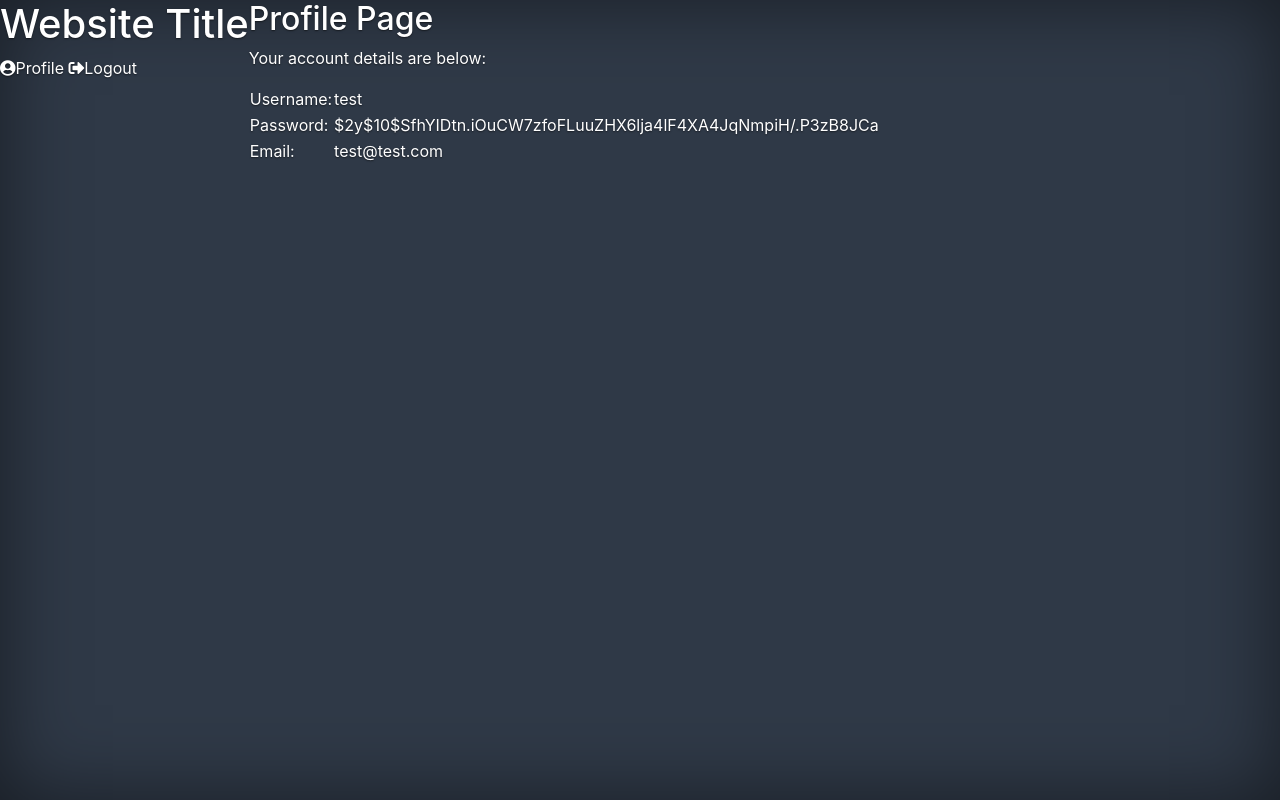
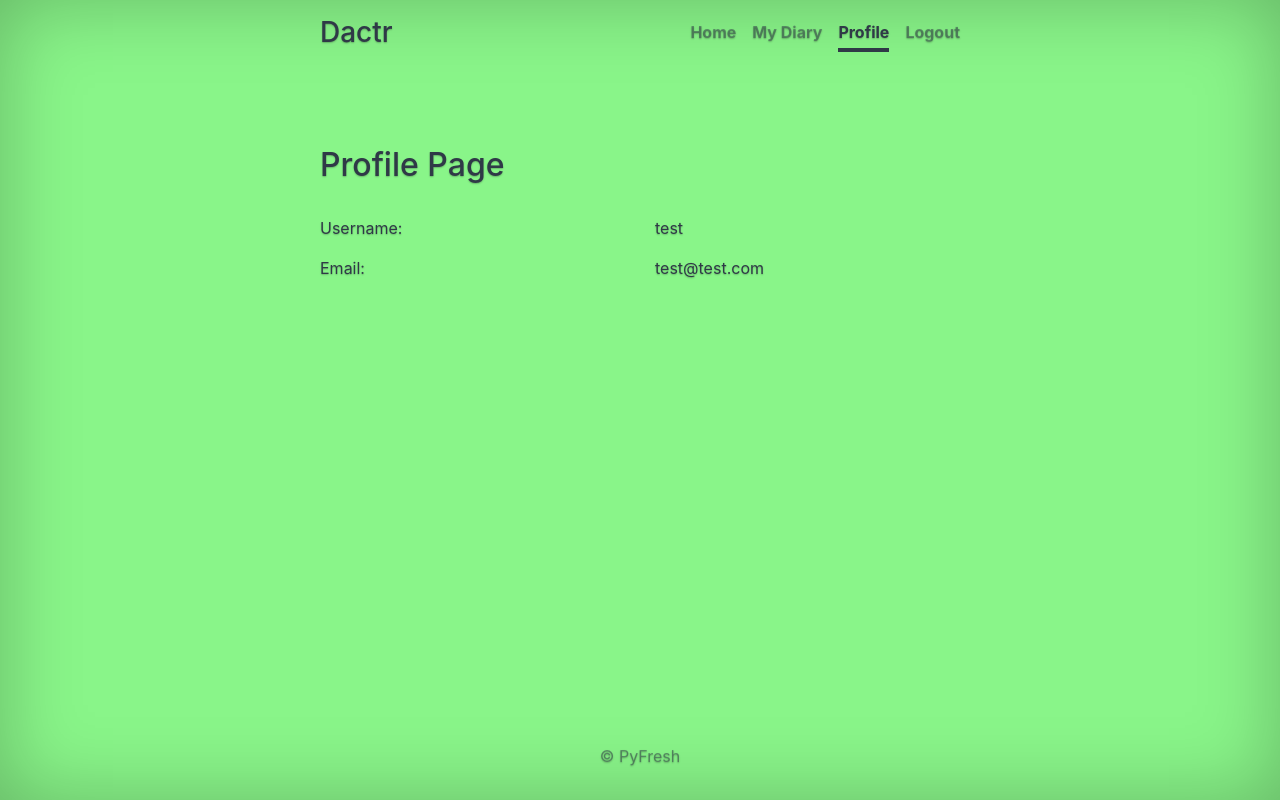
Before and after one commit to Yajur21/dactr, a PHP site: page /pages/profile.php in a window 1280 px wide. Run offline with PHP 8.4, Linux system fonts and the light colour scheme; a user stored in the database is signed in; data comes from the database, SQL or seed files in the repository.

Commit message:
More Styling, Journal Page
Created a journal page, restyled the site to provide a positive "spring" feel, and redid the profile page

```diff
--- a/css/style.css
+++ b/css/style.css
@@ -2,31 +2,26 @@
 /* Used by home.php, profile.php, journal.php */
 
 /* Globals */
-.color-navyblue{
+.color-blue{
+  /* rgb(47, 57, 71) */
   color: #2f3947;
-}
-.bg-blue{
-  background-color: #2f3947;
-}
-.color-white{
-  color: #fff;
 }
 
 /* Links */
 a,
 a:focus,
 a:hover {
-  color: white;
+  color: #2f3947;
 }
 
 /* Custom default button */
 .btn-secondary,
 .btn-secondary:hover,
 .btn-secondary:focus {
-  color: #333;
+  color: white;
   text-shadow: none; /* Prevent inheritance from `body` */
-  background-color: white;
-  border: .05rem solid white;
+  background-color: #2f3947;
+  border: .05rem solid #2f3947;
 }
 
 
@@ -38,15 +33,15 @@ a:hover {
 html,
 body {
   height: 100%;
-  background-color: #2f3947;
+  background-color: #89f589;
 }
 
 body {
   display: -ms-flexbox;
   display: flex;
-  color: white;
-  text-shadow: 0 .05rem .1rem rgba(0, 0, 0, .5);
-  box-shadow: inset 0 0 5rem rgba(0, 0, 0, .5);
+  color: #2f3947;
+  text-shadow: 0 .05rem .1rem rgba(0, 0, 0, .25);
+  box-shadow: inset 0 0 5rem rgba(0, 0, 0, .25);
 }
 
 .cover-container {
@@ -55,24 +50,24 @@ body {
 
 /* Header */
 .masthead {
-  margin-bottom: 2rem;
+  margin-bottom: 5rem;
 }
 
 .masthead-brand {
-  margin-bottom: 0;
+  margin-bottom: 1rem;
 }
 
 .nav-masthead .nav-link {
   padding: .25rem 0;
   font-weight: 700;
-  color: rgba(255, 255, 255, .5);
+  color: rgba(47, 57, 71, .5);
   background-color: transparent;
   border-bottom: .25rem solid transparent;
 }
 
 .nav-masthead .nav-link:hover,
 .nav-masthead .nav-link:focus {
-  border-bottom-color: rgba(255, 255, 255, .25);
+  border-bottom-color: rgba(47, 57, 71, .5);
 }
 
 .nav-masthead .nav-link + .nav-link {
@@ -80,8 +75,8 @@ body {
 }
 
 .nav-masthead .active {
-  color: white;
-  border-bottom-color: white;
+  color: #2f3947;
+  border-bottom-color: #2f3947;
 }
 
 @media (min-width: 48em) {
@@ -105,5 +100,5 @@ body {
 
 /* Footer */
 .mastfoot {
-  color: rgba(255, 255, 255, .5);
+  color: rgba(47, 57, 71, .5);
 }
--- a/index.php
+++ b/index.php
@@ -27,10 +27,10 @@
 					<i class="fas fa-user"></i>
 				</label>
 				<input type="text" name="username" placeholder="Username" id="username" required>
-				<label for="password">
+        <label for="password">
 					<i class="fas fa-lock"></i>
 				</label>
-				<input type="password" name="password" placeholder="Password" id="password" required>
+			  <input type="password" name="password" placeholder="Password" id="password" required>
         <a href="php/register.php" style:"padding:5px">Click here to register</a>
 				<input type="submit" value="login">
 			</form>
--- a/pages/profile.php
+++ b/pages/profile.php
@@ -42,33 +42,38 @@ $stmt->close();
     <link rel="stylesheet" href="https://use.fontawesome.com/releases/v5.7.1/css/all.css">
   </head>
 
-  <body class="loggedin">
-		<nav class="navtop">
-			<div>
-				<h1>Website Title</h1>
-				<a href="\dactr/pages/profile.php"><i class="fas fa-user-circle"></i>Profile</a>
-				<a href="\dactr/php/logout.php"><i class="fas fa-sign-out-alt"></i>Logout</a>
-			</div>
-		</nav>
-		<div class="content">
-			<h2>Profile Page</h2>
-			<div>
-				<p>Your account details are below:</p>
-				<table>
-					<tr>
-						<td>Username:</td>
-						<td><?=$_SESSION['name']?></td>
-					</tr>
-					<tr>
-						<td>Password:</td>
-						<td><?=$password?></td>
-					</tr>
-					<tr>
-						<td>Email:</td>
-						<td><?=$email?></td>
-					</tr>
-				</table>
-			</div>
+  <body class="text-center">
+		<div class="cover-container d-flex w-100 h-100 p-3 mx-auto flex-column">
+			<!-- Header -->
+			<header class="masthead">
+				<div class="inner">
+					<h3 class="masthead-brand">Dactr</h3>
+					<nav class="nav nav-masthead justify-content-center">
+						<a class="nav-link" href="\dactr/pages/home.php">Home</a>
+						<a class="nav-link" href="\dactr/pages/journal.php">My Diary</a>
+						<a class="nav-link active" href="\dactr/pages/profile.php">Profile</a>
+						<a class="nav-link" href="\dactr/php/logout.php">Logout</a>
+					</nav>
+				</div>
+			</header>
+			<!-- Profile information -->
+			<main class="text-left">
+				<h2 style="margin-bottom:2rem">Profile Page</h2>
+				<div class="row">
+					<div class="col-6"><p>Username:</p></div>
+					<div class="col-6"><p><?=$_SESSION['name']?></p></div>
+				</div>
+				<div class="row">
+					<div class="col-6"><p>Email:</p></div>
+					<div class="col-6"><p><?=$email?></p></div>
+				</div>
+			</main>
+			<!-- Footer -->
+			<footer class="mastfoot mt-auto">
+        <div class="inner">
+          <p>&copy; PyFresh</p>
+        </div>
+      </footer>
 		</div>
 	</body>
 
--- a/php/register.php
+++ b/php/register.php
@@ -28,7 +28,7 @@
 				<label for="password">
 					<i class="fas fa-lock"></i>
 				</label>
-				<input type="password" name="password" placeholder="Password" id="password" required>
+				<input type="password" name="password" placeholder="Password (5-20 Characters)" id="password" required>
 				<label for="email">
 					<i class="fas fa-envelope"></i>
 				</label>
```
Also changed, not shown: css/login.css (+9 -6 lines), pages/home.php (+10 -4 lines), pages/journal.php (+62 -0 lines), images/dactr.png.
